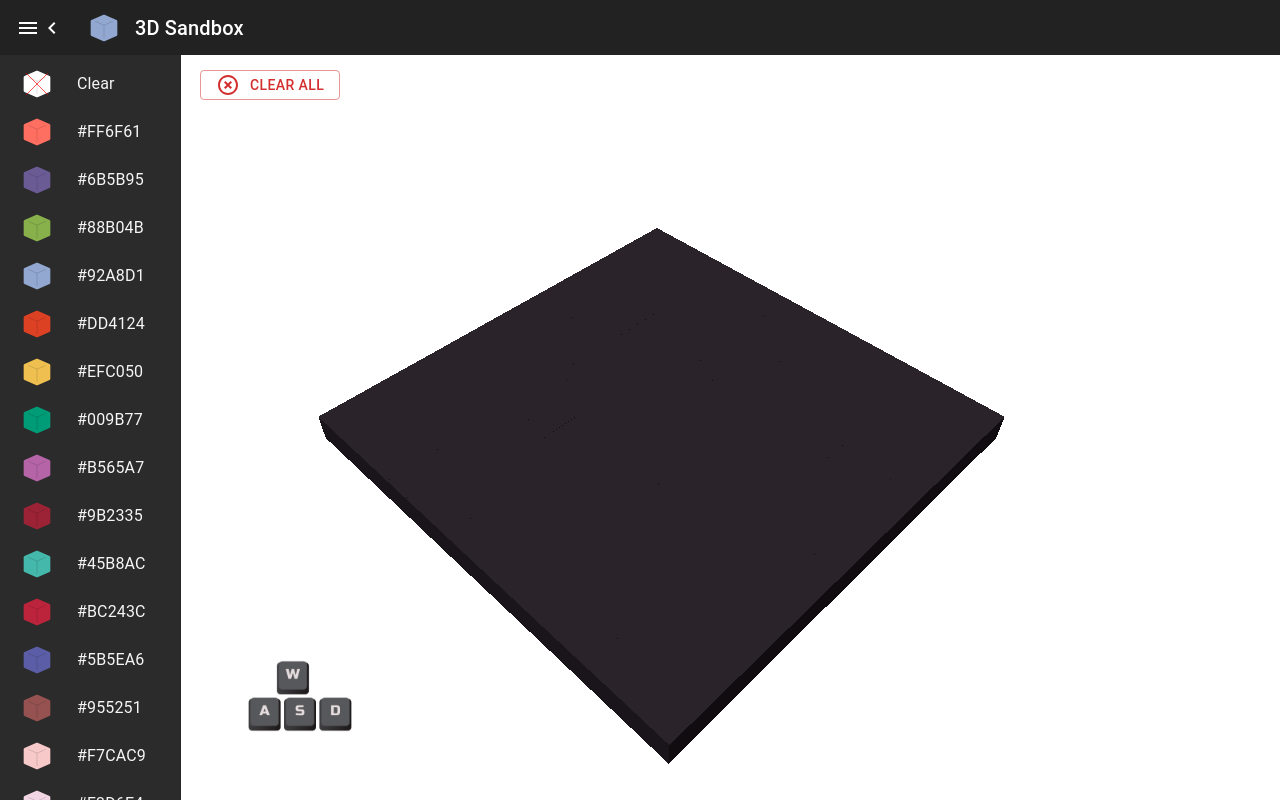
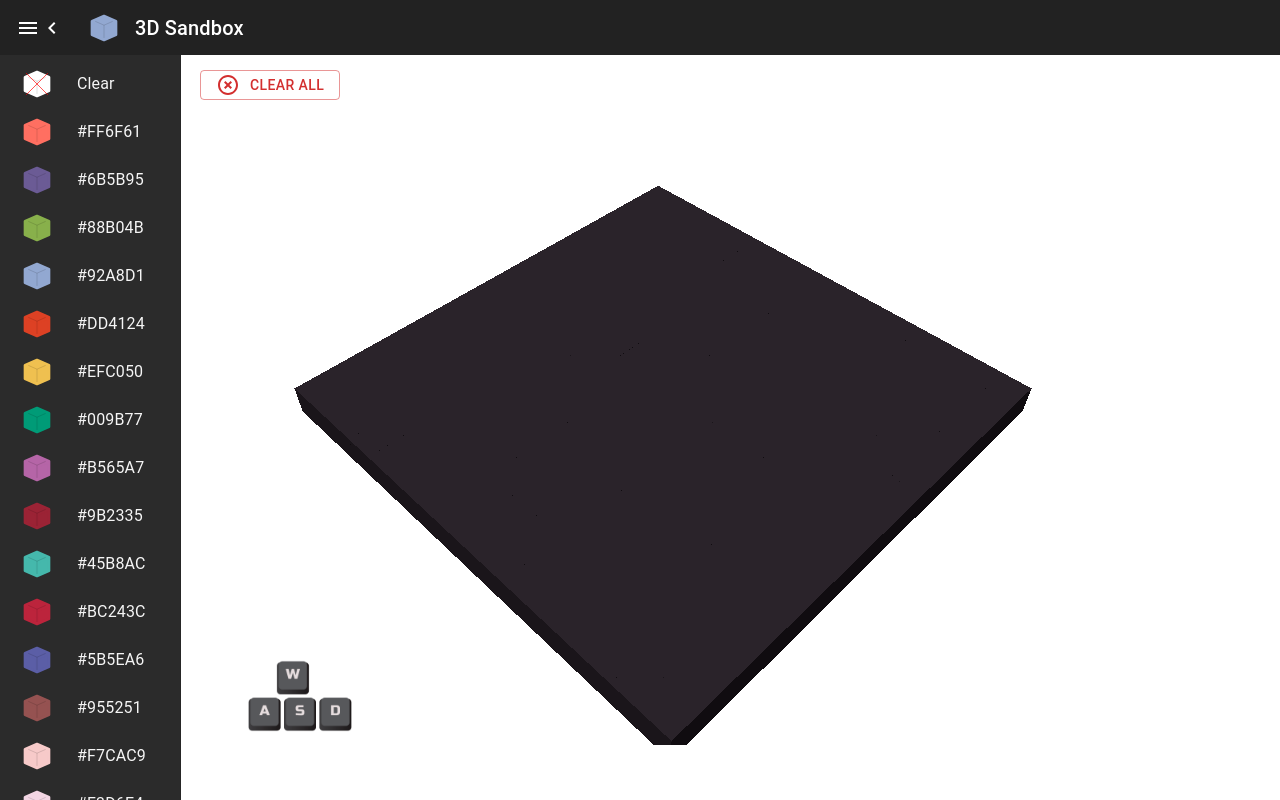
Before and after one commit to kmanikon/Blockscape, a React (Create React App) app in the folder client/: page / in a window 1280 px wide. Built offline with nearby package versions, Linux system fonts and the light colour scheme.

Commit message:
Adjusted render target positioning

```diff
--- a/client/src/App.js
+++ b/client/src/App.js
@@ -211,7 +211,7 @@ function App() {
 
 
 
-      <div id="render-target" ref={refContainer} style={{ width: 'calc(100vw)', height: 'calc(100vh - 55px)', float: 'right', zIndex: -1, marginTop: 55 }}>
+      <div id="render-target" ref={refContainer} style={{ width: 'calc(100vw)', height: 'calc(100vh)', float: 'right', zIndex: -1}}>
       </div>
     </>
   );
--- a/client/src/components/scene.js
+++ b/client/src/components/scene.js
@@ -441,7 +441,7 @@ function highlightAdjacentFaces(x, y, z) {
     camera.onMouseMove(event);
 
     mouse.x = (event.clientX / renderer.domElement.clientWidth) * 2 - 1;
-    mouse.y = -(event.clientY / (renderer.domElement.clientHeight + 55)) * 2 + 1;
+    mouse.y = -(event.clientY / (renderer.domElement.clientHeight)) * 2 + 1;
 
     raycaster.setFromCamera(mouse, camera.camera);
 
```
